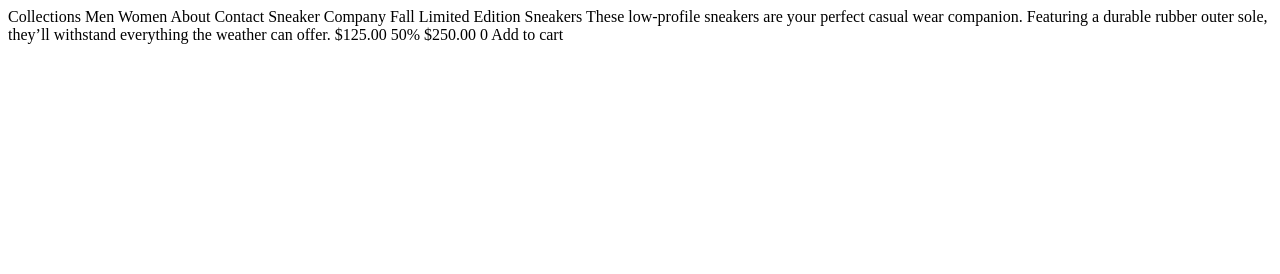
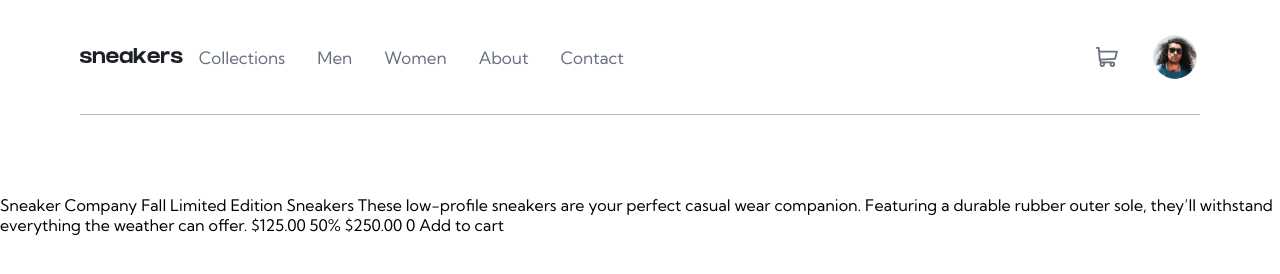
Before and after one commit to binoyam/E-commerce_product-page, a plain HTML site: page index.html in a window 1280 px wide. Drawn offline with Linux system fonts and the light colour scheme.

Commit message:
nav bar for desktop screen,done

```diff
--- a/index.html
+++ b/index.html
@@ -9,13 +9,35 @@
 </head>
 
 <body>
+  <nav class="nav-bar">
+    <img class="menu-btn" src="./images/icon-menu.svg" alt="menu-button">
+    <div class="logo-menu-div">
+      <div class="logo-div">
+        <img class="logo" src="./images/logo.svg" alt="logo">
+      </div>
+      <ul class="menu">
+        <li><a href="#">Collections</a></li>
+        <li><a href="#">Men</a></li>
+        <li><a href="#">Women</a></li>
+        <li><a href="#">About</a></li>
+        <li><a href="#">Contact</a></li>
+      </ul>
+    </div>
+    <div class="cart-profile-div">
+      <img class="cart" src="./images/icon-cart.svg" alt="icon-cart">
 
-  Collections
-  Men
-  Women
-  About
-  Contact
-
+      <img class="profile-pic" src="./images/image-avatar.png" alt="image-avatar">
+    </div>
+    <div class="cart-div">
+      <p>Cart</p>
+    </div>
+  </nav>
+  <main>
+    <div class="product-div">
+      <div class="product-images">
+        <!-- <img src="./images/image-product-1.jpg" alt="image-product-1"> -->
+      </div>
+      <div class="product-ifo">
         Sneaker Company
 
         Fall Limited Edition Sneakers
@@ -29,6 +51,11 @@
 
         0
         Add to cart
+      </div>
+    </div>
+  </main>
+
+
 
   <script src="./script.js"></script>
 </body>
--- a/style.css
+++ b/style.css
@@ -0,0 +1,135 @@
+@import url('https://fonts.googleapis.com/css2?family=Kumbh+Sans:wght@400;700&display=swap');
+
+:root {
+    --Orange: hsl(26, 100%, 55%);
+    --Paleorange: hsl(25, 100%, 94%);
+    --Verydarkblue: hsl(220, 13%, 13%);
+    --Darkgrayishblue: hsl(219, 9%, 45%);
+    --Grayishblue: hsl(220, 14%, 75%);
+    --Lightgrayishblue: hsl(223, 64%, 98%);
+    --White: hsl(0, 0%, 100%);
+    --Black: hsl(0, 0%, 0%);
+    /*(with 75% opacity for lightbox background)*/
+}
+
+* {
+    margin: 0;
+    padding: 0;
+    box-sizing: border-box;
+    font-family: 'Kumbh Sans', sans-serif;
+    font-size: 16px;
+}
+
+body {
+    width: 100%;
+    height: 100vh;
+    background-color: var(--White);
+}
+
+ul {
+    list-style: none;
+}
+
+a {
+    text-decoration: none;
+}
+
+img {
+    max-width: 100%;
+}
+/*note change the border bottom color for nav and
+cart-div  to lightgryish blue */
+
+/* elemnts that are only visalbe for mobile screens*/
+.menu-btn {
+    display: none;
+}
+
+/* elemnts that are interactive (visalble on click) */
+ /* cart drop-down*/
+.cart-div {
+    display: none;
+    position: absolute;
+    right: -40px;
+    bottom: -280px;
+    background-color:var(--White);
+    width: 35%;
+    height: 300px;
+    border-radius: 8px;
+    box-shadow:0px 32px 101px -20px var(--Grayishblue);
+}
+.cart-div p{
+    padding: 1rem 1rem 2rem;
+    color: var(--Black);
+    font-size: 18px;
+    font-weight: 700;
+    border-bottom: 2px solid var(--Grayishblue);
+}
+
+/* nav bar */
+.nav-bar {
+    display: flex;
+    align-items: center;
+    justify-content: space-between;
+    padding: 2rem 0;
+    margin: 0 5rem 5rem;
+    background-color: var(--White);
+    border-bottom: 1px solid var(--Grayishblue);
+    position: relative;
+}
+
+.logo-menu-div,
+.cart-profile-div {
+    display: flex;
+    align-items: center;
+}
+
+.logo-menu-div {
+    width: 50%;
+    justify-content: space-between;
+}
+
+.logo-div {
+    min-width: 100px;
+}
+
+img.logo {
+    width: 100%;
+    cursor: pointer;
+}
+
+.menu {
+    display: flex;
+    align-items: center;
+}
+
+.menu li {
+    margin: 0 1rem;
+}
+
+.menu li a {
+    color: var(--Darkgrayishblue);
+    font-size: 17px;
+    font-weight: 400;
+    padding-bottom: 2.7rem;
+}
+
+.menu li a:hover {
+    border-bottom: 5px solid var(--Orange);
+
+}
+
+img.profile-pic {
+    width: 50px;
+    height: 50px;
+    border-radius: 50%;
+    border: 3px solid transparent;
+    margin-left: 2rem;
+    cursor: pointer;
+}
+img.cart{
+    cursor: pointer;
+}
+img.profile-pic:hover {
+    border: 3px solid var(--Orange);
+}
```
Lines whose indentation alone changed are shown as unchanged.
